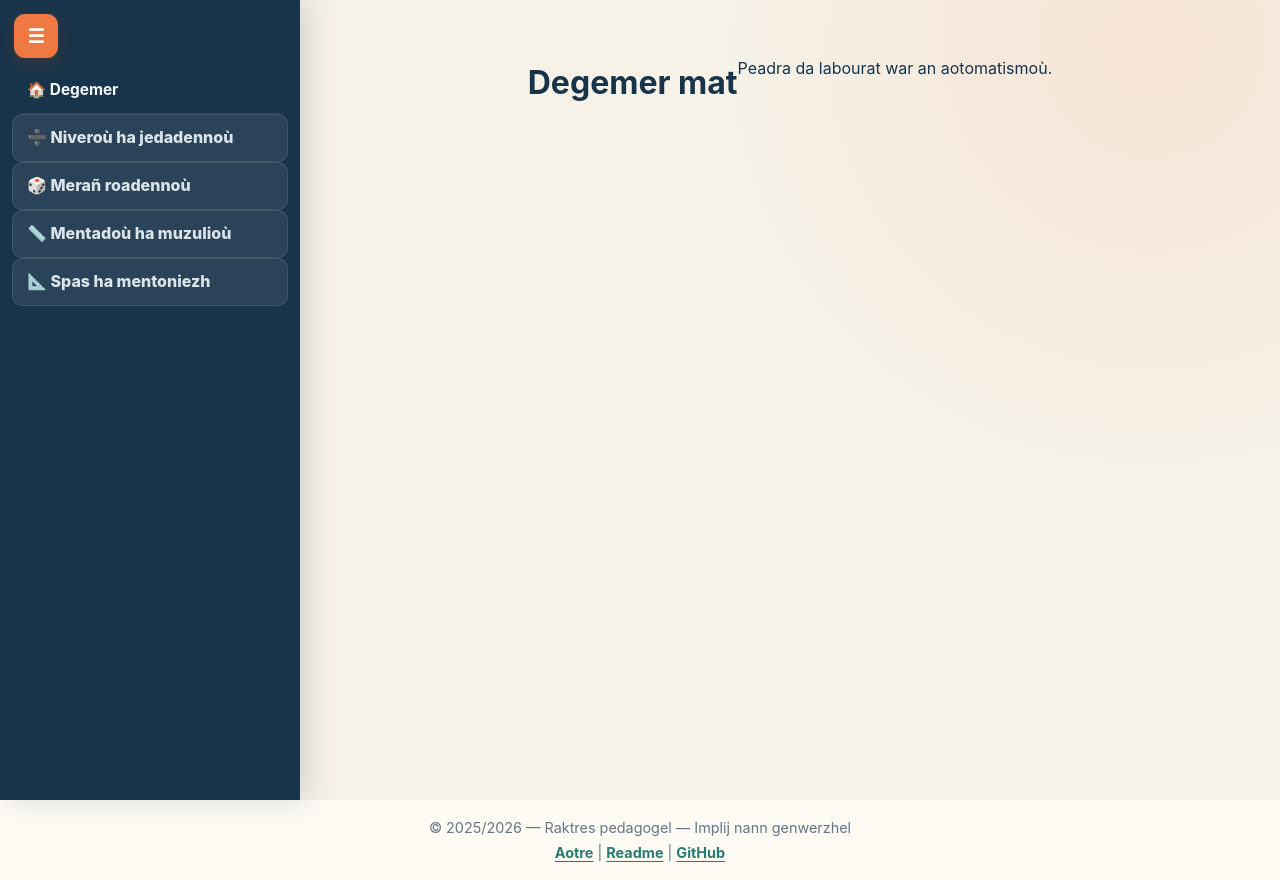
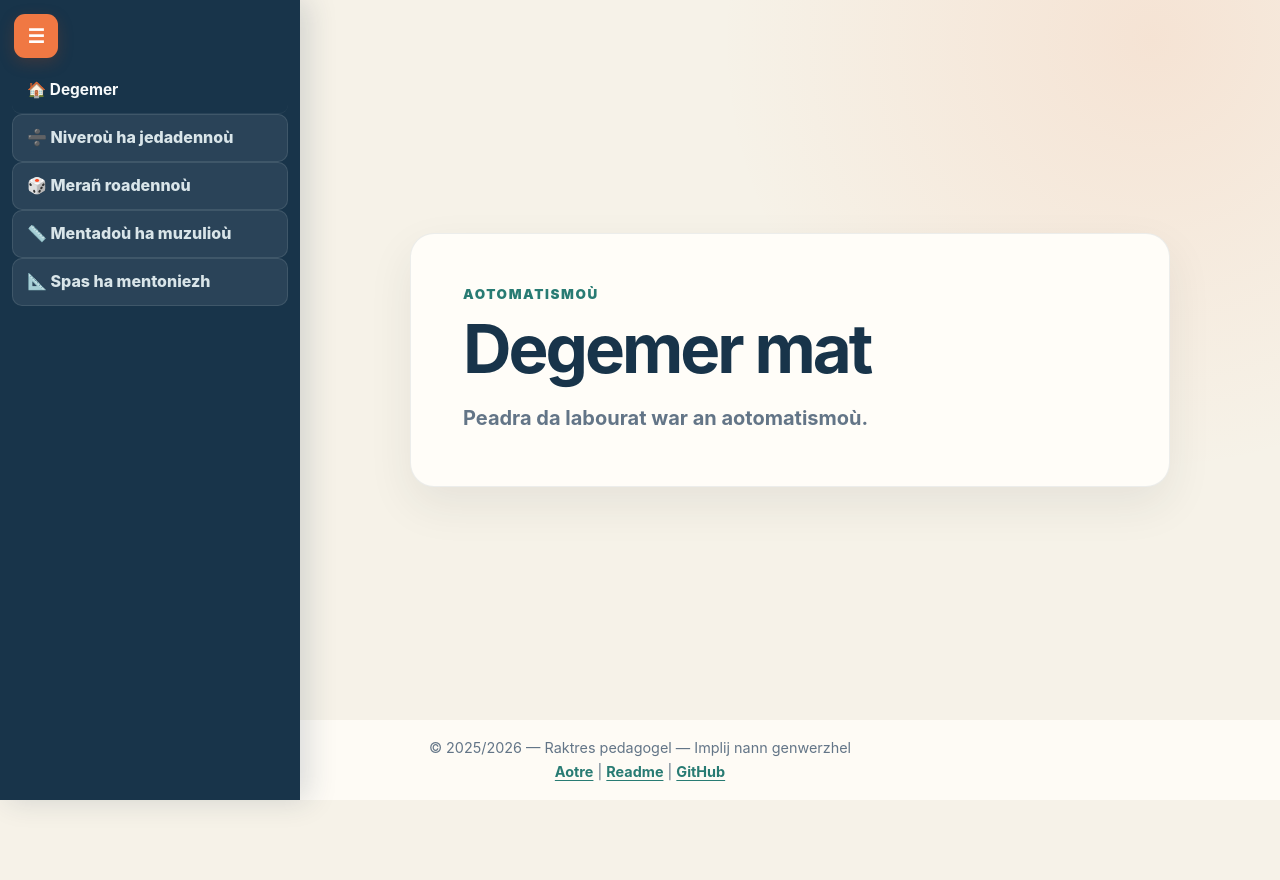
Before and after one commit to MikaelBZH/Aotomatismou, a plain HTML site: page index.html in a window 1280 px wide. After the commit the page ends 800 px from the top, so only its background shows below. Drawn offline with Linux system fonts and the light colour scheme.

Commit message:
Relooker la page d’accueil

```diff
--- a/index.html
+++ b/index.html
@@ -12,10 +12,13 @@
     <div class="app">
         <div id="menu-container"></div>
 
-        <div id="content" class="main">
-            <h1>Degemer mat</h1>
-            <p>Peadra da labourat war an aotomatismoù.</p>
-        </div>
+        <div id="content" class="main home-main">
+    <section class="home-card">
+        <p class="home-kicker">Aotomatismoù</p>
+        <h1>Degemer mat</h1>
+        <p class="home-copy">Peadra da labourat war an aotomatismoù.</p>
+    </section>
+</div>
     </div>
 
     <footer class="site-footer">
```
